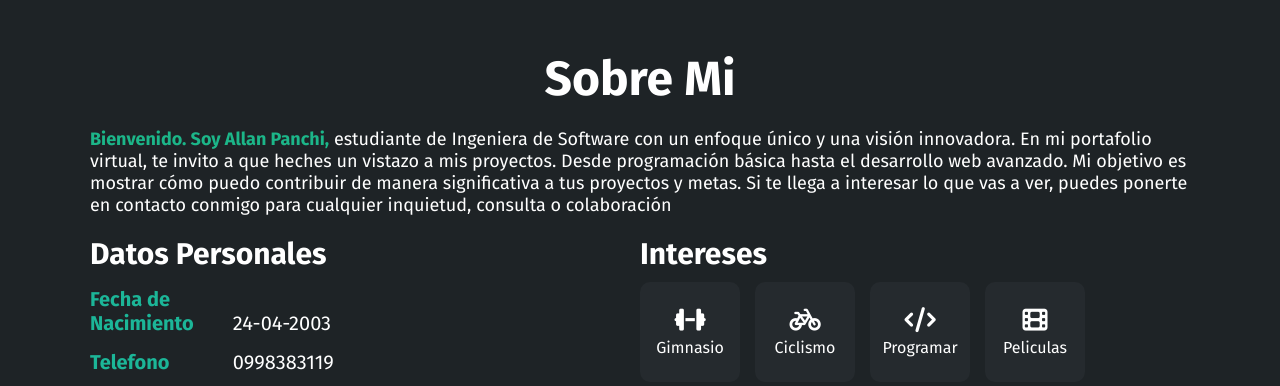
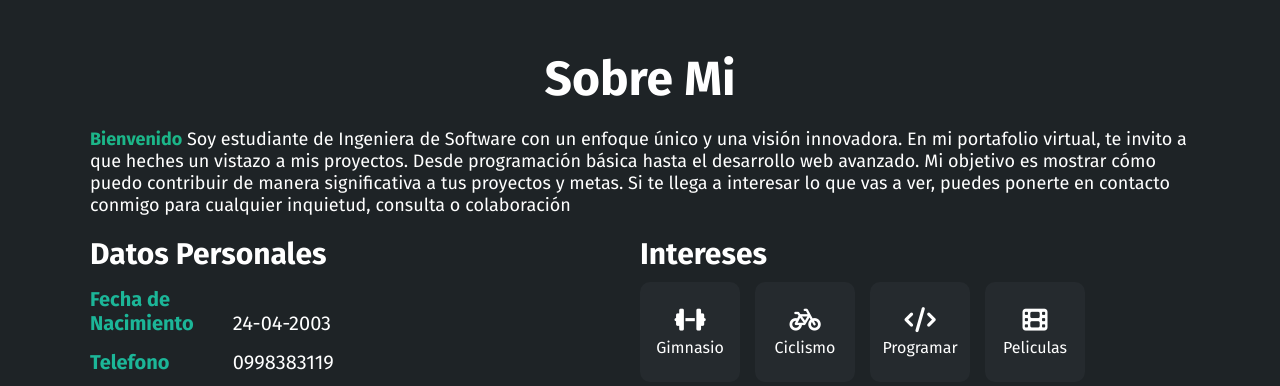
Before and after one commit to AllanPanchi/AllanPanchi.github.io, a plain HTML site: page index.html in a window 1280 px wide. Shown: the part 820-1206 px from the top of the page. Drawn offline with Linux system fonts and the light colour scheme.

Commit message:
Cambios Portafolio

```diff
--- a/index.html
+++ b/index.html
@@ -49,8 +49,8 @@
     <section id="sobre-mi" class="sobre-mi">
         <div class="contenedor-sobremi">
             <h2>Sobre Mi</h2>
-            <p><span>Bienvenido. Soy Allan Panchi,</span>
-                estudiante de Ingeniera de Software con un enfoque único y
+            <p><span>Bienvenido</span>
+                Soy estudiante de Ingeniera de Software con un enfoque único y
                 una visión innovadora. En mi portafolio virtual, te invito
                 a que heches un vistazo a mis proyectos. Desde programación básica
                 hasta el desarrollo web avanzado. Mi objetivo es mostrar cómo puedo
@@ -273,7 +273,7 @@
                         <h4>Educación Superior</h4>
                         <span class="casa">Univerdad de las Fuerzas Armadas - ESPE</span>
                         <span class="fecha">2021 - Actualidad</span>
-                        <p>Actualmente estoy cursando encuentro en septimo semestre para obtener el titulo de ingeniero de software </p>
+                        <p>Estoy cursando el septimo semestre de la carrera de ingenieria en software</p>
                         <div class="conectori">
                             <div class="circuloi"></div>
                         </div>
```
